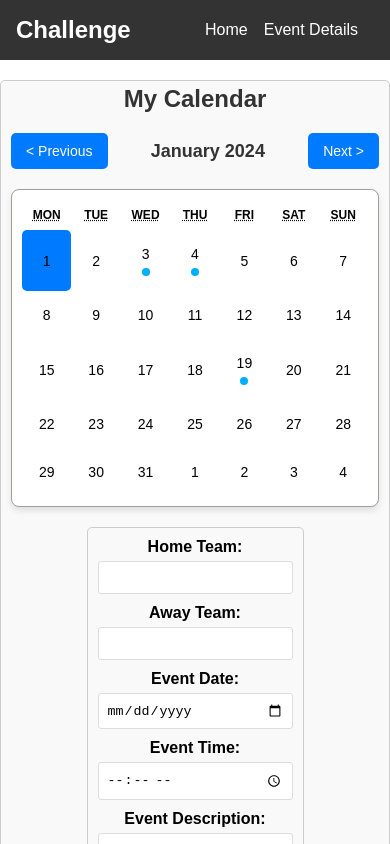
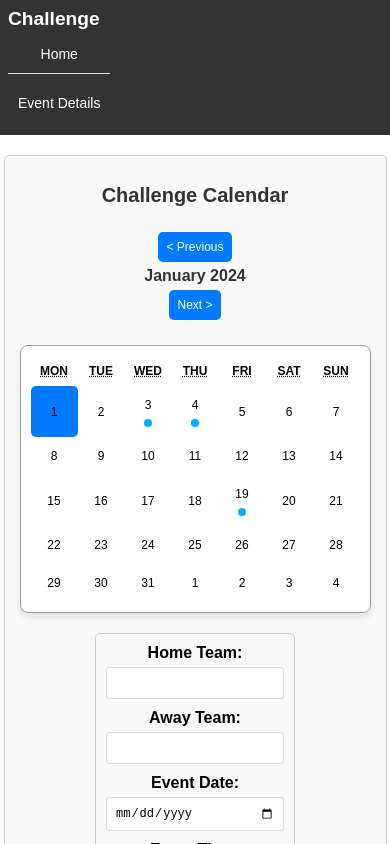
Before and after one commit to sawtoothridge13/calendar, a React (Create React App) app: page / in a window 390 px wide. Shown: the top 844 px of the page. Built offline with nearby package versions, Linux system fonts and the light colour scheme.

Commit message:
Add initial media queries for mobile, tablet, and desktop

```diff
--- a/src/components/ChallengeCalendar/ChallengeCalendar.css
+++ b/src/components/ChallengeCalendar/ChallengeCalendar.css
@@ -1,23 +1,23 @@
 .calendar-container {
   margin: 20px auto;
   padding: 10px;
-  max-width: 600px; /* Slightly larger width for calendar */
+  max-width: 600px;
   border: 1px solid #ccc;
   border-radius: 5px;
-  background-color: #f9f9f9; /* Match form background */
-  text-align: center; /* Center text alignment */
+  background-color: #f9f9f9;
+  text-align: center;
   display: flex;
   flex-direction: column;
-  align-items: center; /* Centers horizontally */
-  justify-content: center; /* Centers vertically */
-  height: 100vh; /* Full viewport height for vertical centering */
+  align-items: center;
+  justify-content: center;
+  height: 100vh;
 }
 
 h1 {
   margin-bottom: 20px;
   font-size: 24px;
   font-weight: bold;
-  color: #333; /* Similar text styling as labels in the form */
+  color: #333;
 }
 
 .calendar-header {
@@ -25,7 +25,7 @@ h1 {
   justify-content: space-between;
   align-items: center;
   width: 100%;
-  max-width: 400px; /* Match the width of the calendar */
+  max-width: 400px;
   margin-bottom: 20px;
 }
 
@@ -50,16 +50,16 @@ h1 {
 }
 
 .react-calendar {
-  max-width: 400px; /* Set a max width for the calendar */
-  width: 100%; /* Ensure the calendar scales responsively */
-  margin: 0 auto; /* Center horizontally */
-  box-shadow: 0px 4px 6px rgba(0, 0, 0, 0.1); /* Optional: Add a slight shadow */
-  border-radius: 8px; /* Optional: Rounded corners */
-  padding: 10px; /* Optional: Padding around the calendar */
+  max-width: 400px;
+  width: 100%;
+  margin: 0 auto;
+  box-shadow: 0px 4px 6px rgba(0, 0, 0, 0.1);
+  border-radius: 8px;
+  padding: 10px;
 }
 
 .react-calendar__tile {
-  padding: 15px; /* Match form input spacing */
+  padding: 15px;
   font-size: 14px;
   color: black;
   border-radius: 3px;
@@ -82,9 +82,49 @@ h1 {
   height: 8px;
   background-color: #00aeff;
   border-radius: 50%;
-  margin: 5px auto 0 auto; /* Center the dot horizontally */
+  margin: 5px auto 0 auto;
 }
 
 .form-container {
   margin-top: 20px;
 }
+
+@media (max-width: 768px) {
+  .calendar-container {
+    max-width: 90%;
+    height: auto;
+    padding: 15px;
+  }
+
+  h1 {
+    font-size: 20px;
+  }
+
+  .calendar-header {
+    flex-direction: column;
+  }
+
+  .calendar-header button {
+    margin: 5px 0;
+  }
+
+  .react-calendar {
+    max-width: 100%;
+  }
+}
+
+@media (max-width: 480px) {
+  .calendar-header button {
+    font-size: 12px;
+    padding: 8px;
+  }
+
+  .month-name {
+    font-size: 16px;
+  }
+
+  .react-calendar__tile {
+    padding: 10px;
+    font-size: 12px;
+  }
+}
--- a/src/components/ChallengeCalendar/ChallengeCalendar.jsx
+++ b/src/components/ChallengeCalendar/ChallengeCalendar.jsx
@@ -77,7 +77,7 @@ const ChallengeCalendar = () => {
 
   return (
     <div className="calendar-container">
-      <h1>My Calendar</h1>
+      <h1>Challenge Calendar</h1>
       <div className="calendar-header">
         <button onClick={() => handleMonthChange(-1)}>&lt; Previous</button>
         <span className="month-name">
--- a/src/components/EventList/EventListComponent.css
+++ b/src/components/EventList/EventListComponent.css
@@ -1,47 +1,59 @@
 .event-list {
   margin: 20px auto;
   padding: 10px;
-  max-width: 500px;
+  max-width: 600px;
   border: 1px solid #ccc;
   border-radius: 5px;
-  background-color: #f9f9f9; /* Match form background */
-  text-align: left; /* Align content to the left */
+  background-color: #f9f9f9;
+  text-align: center;
 }
 
-.event-list h2 {
-  font-size: 20px;
+h2 {
+  margin-bottom: 20px;
+  font-size: 24px;
   font-weight: bold;
-  color: #333; /* Match label styles in FormComponent */
-  margin-bottom: 15px;
-  text-align: center; /* Center the heading */
+  color: #333;
 }
 
-.event-list ul {
+ul {
   list-style: none;
   padding: 0;
-  margin: 0;
 }
 
-.event-list li {
+li {
   padding: 10px;
-  border-bottom: 1px solid #ddd; /* Add separators between events */
+  border-bottom: 1px solid #ddd;
 }
 
-.event-list li:last-child {
-  border-bottom: none; /* Remove the bottom border for the last item */
+li:last-child {
+  border-bottom: none;
 }
 
-.event-list li p {
+p {
   margin: 5px 0;
   font-size: 14px;
-  color: #555;
 }
 
-.event-list li p strong {
-  font-weight: bold;
-  color: #333; /* Emphasize labels */
+@media (max-width: 768px) {
+  .event-list {
+    max-width: 90%;
+  }
+
+  h2 {
+    font-size: 20px;
+  }
+
+  p {
+    font-size: 12px;
+  }
 }
 
-.event-list li:hover {
-  background-color: #f1f1f1; /* Add hover effect for better interaction */
+@media (max-width: 480px) {
+  h2 {
+    font-size: 18px;
+  }
+
+  p {
+    font-size: 11px;
+  }
 }
--- a/src/components/FormComponent/FormComponent.css
+++ b/src/components/FormComponent/FormComponent.css
@@ -42,3 +42,31 @@ button:hover {
   color: red;
   font-size: 14px;
 }
+
+@media (max-width: 768px) {
+  .form-container {
+    max-width: 90%;
+  }
+
+  input,
+  textarea {
+    font-size: 14px;
+  }
+
+  button {
+    font-size: 14px;
+    padding: 8px;
+  }
+}
+
+@media (max-width: 480px) {
+  input,
+  textarea {
+    font-size: 12px;
+  }
+
+  button {
+    font-size: 12px;
+    padding: 6px;
+  }
+}
--- a/src/components/NavBar/NavBar.css
+++ b/src/components/NavBar/NavBar.css
@@ -29,3 +29,32 @@
   color: #fff;
   text-decoration: none;
 }
+
+@media (max-width: 768px) {
+  .navbar {
+    flex-direction: column;
+    align-items: flex-start;
+  }
+
+  .navbar-center .nav-links {
+    flex-direction: column;
+  }
+
+  .navbar-center .nav-links li {
+    margin: 5px 0;
+  }
+}
+
+@media (max-width: 480px) {
+  .navbar {
+    padding: 0.5rem;
+  }
+
+  .navbar-left .logo {
+    font-size: 1.2rem;
+  }
+
+  .navbar-center .nav-links a {
+    font-size: 14px;
+  }
+}
```
